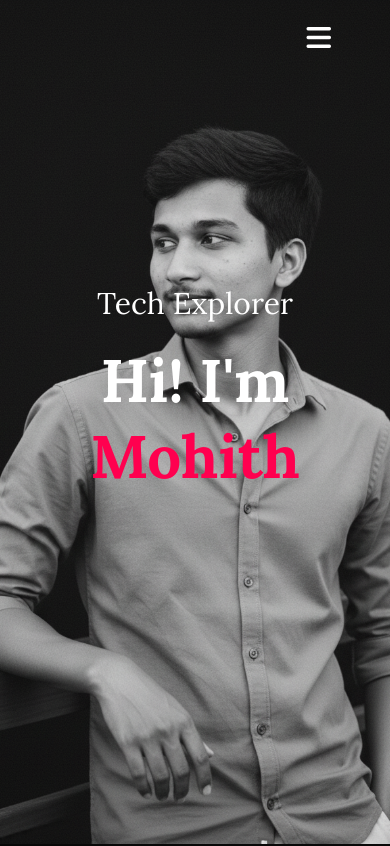
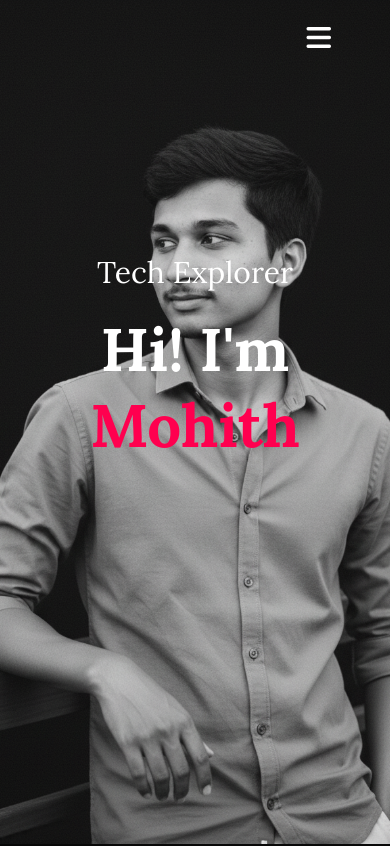
Before and after one commit to gr-0x076/portfolio, a plain HTML site: page index.html in a window 390 px wide. Shown: the top 846 px of the page. Drawn offline with Linux system fonts and the light colour scheme.

Commit message:
Update style.css

```diff
--- a/style.css
+++ b/style.css
@@ -461,7 +461,7 @@ form .btn2 {
     background: url('images/1759659014870.jpg') no-repeat center/cover;
 }
 .header-text {
-    margin-top: 70%;
+    margin-top: 60%;
     text-align: center;
 }
 
```
